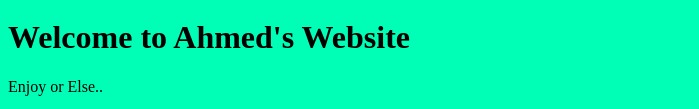
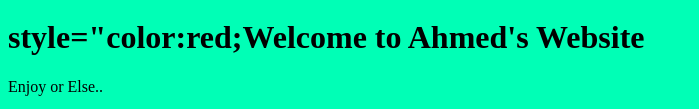
Before and after one commit to ackersali/main, a plain HTML site: page index.html in a window 1280 px wide. Shown: the part 314-423 px from the top of the page, without its empty margins (0-699 px from the left). Drawn offline with Linux system fonts and the light colour scheme.

Commit message:
Update index.html

```diff
--- a/index.html
+++ b/index.html
@@ -9,7 +9,7 @@
 </head>
 <body>
 
-<h1>Welcome to Ahmed's Website</h1>
+<h1>style="color:red;Welcome to Ahmed's Website</h1>
 <p>Enjoy or Else..</p>
 
 <body style="background-color:#00FFB6;">
```
